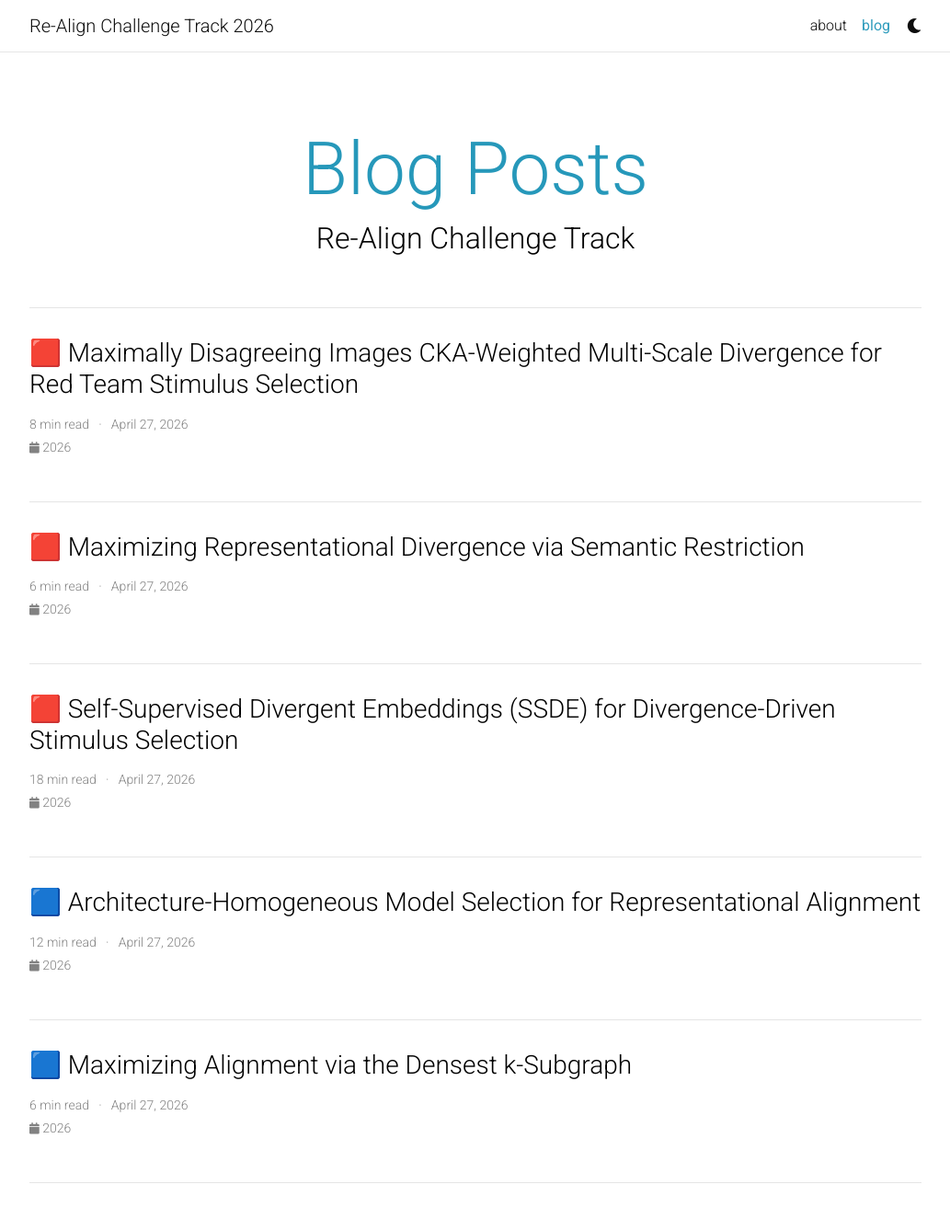
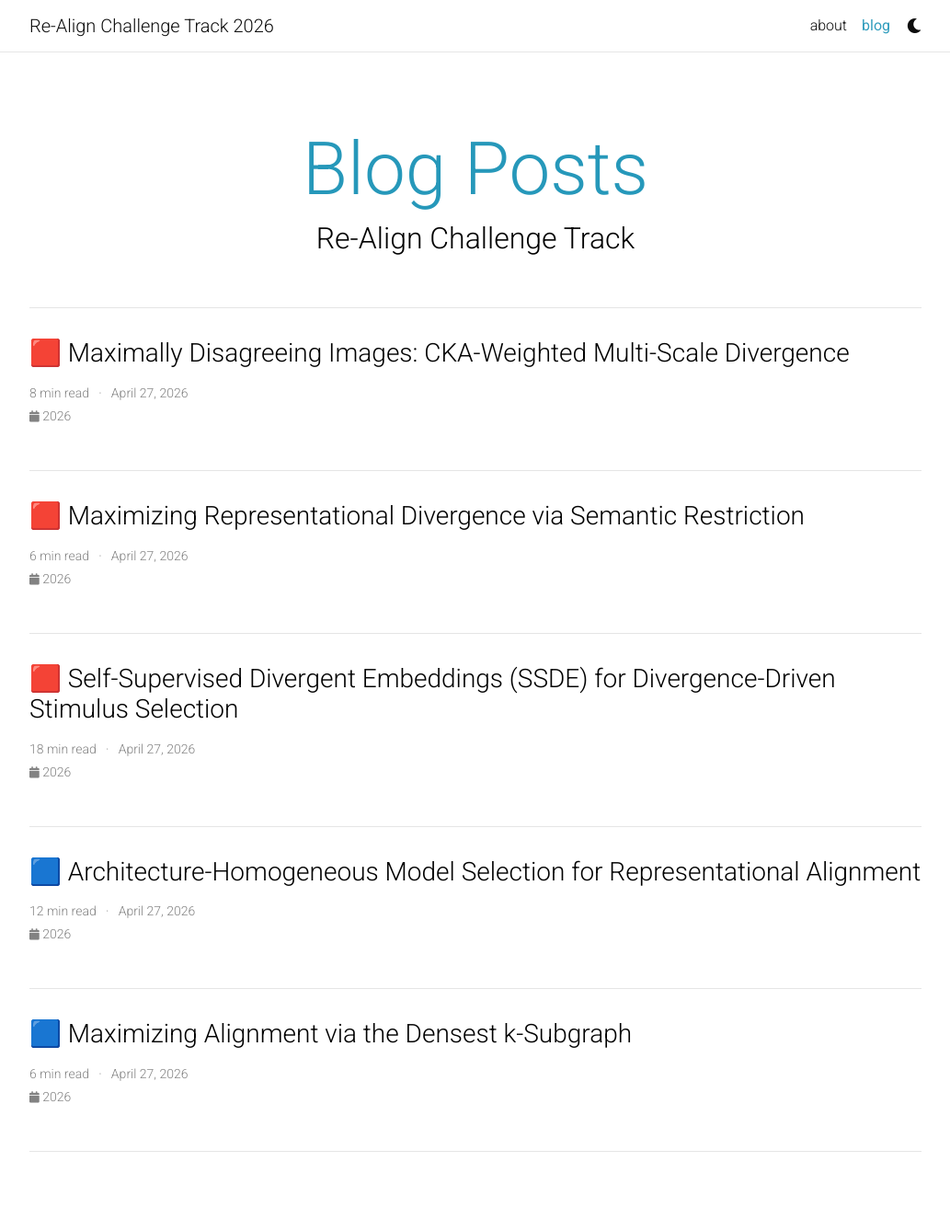
Before and after one commit to representational-alignment/representational-alignment.github.io, a Jekyll site: the page 2026/challenge/blog/index.html, which Jekyll copies as it is, in a window 1280 px wide and 1396 px high. Shown: the top 1325 px of the window at 92% size, without its empty margins (123-1156 px from the left). Built offline with Jekyll 4.4.1, drawn with Linux system fonts in a browser that asks for light colours; comment, search, counter and statistics services are not loaded; a style sheet for code colours, icons or effects is not loaded.

Commit message:
fix: sub-04 title trim

```diff
--- a/2026/challenge/blog/index.html
+++ b/2026/challenge/blog/index.html
@@ -131,7 +131,7 @@
     <li>
       <h3>
 
-          <a class="post-title" href="/2026/challenge/blog/sub-04/">🟥 Maximally Disagreeing Images CKA-Weighted Multi-Scale Divergence for Red Team Stimulus Selection</a>
+          <a class="post-title" href="/2026/challenge/blog/sub-04/">🟥 Maximally Disagreeing Images: CKA-Weighted Multi-Scale Divergence</a>
 
       </h3>
       <p></p>
```
Also changed, not shown: 2026/challenge/blog/sub-04/index.html (+6 -6 lines).
